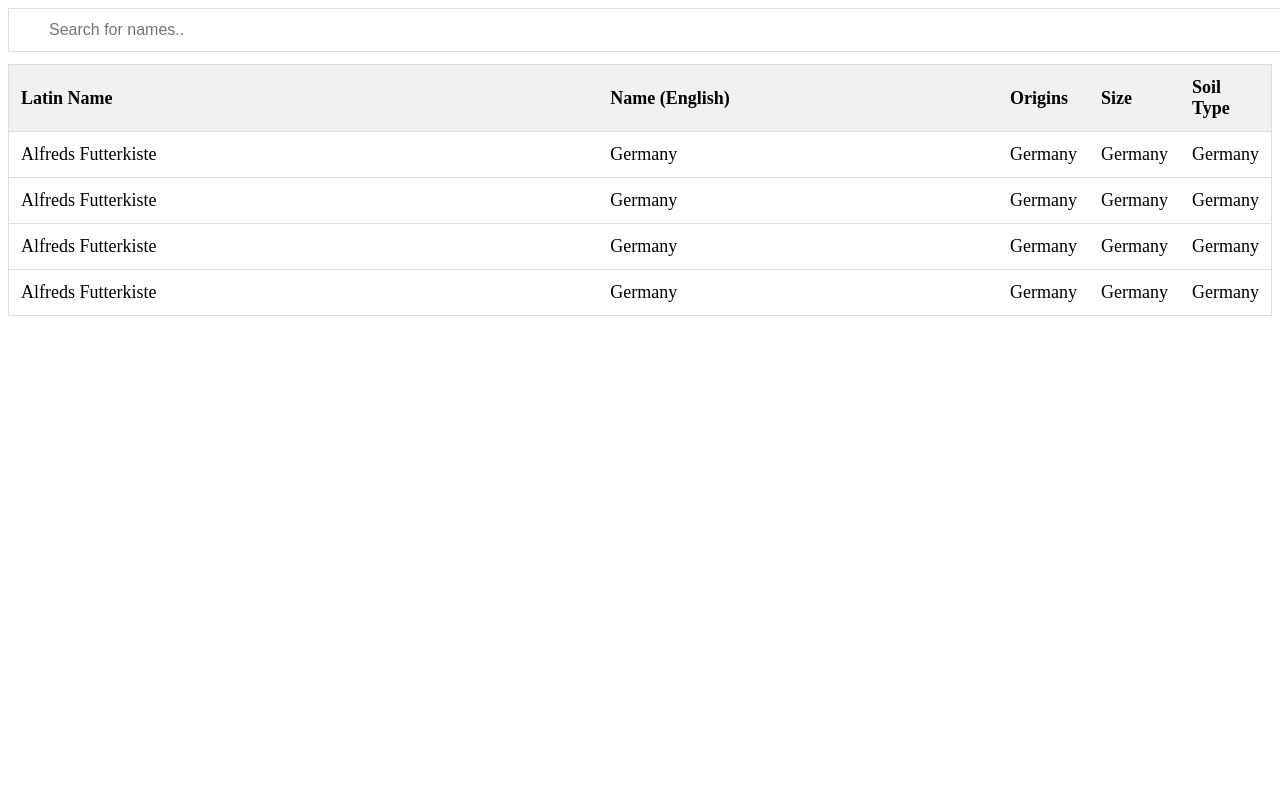
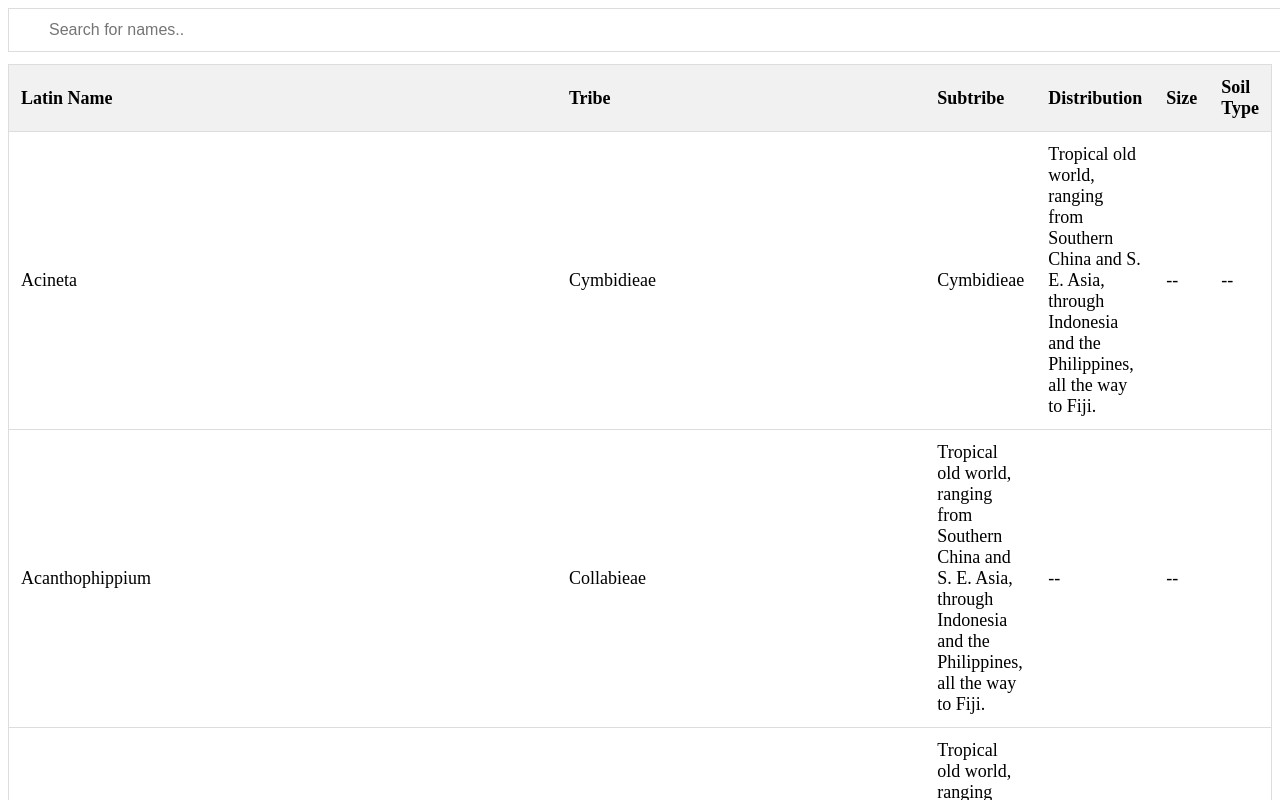
Before and after one commit to jace1084/Orchid-filter, a plain HTML site: page orchid-table.html in a window 1280 px wide. Shown: the top 800 px of the page. Drawn offline with Linux system fonts and the light colour scheme.

Commit message:
Adding in table headers

```diff
--- a/orchid-table.html
+++ b/orchid-table.html
@@ -16,45 +16,51 @@
         <table id="myTable">
           <tr class="header">
             <th style="width:60%;">Latin Name</th>
-            <th style="width:40%;">Name (English)</th>
-            <th style="width:40%;">Origins</th>
+            <th style="width:40%;">Tribe</th>
+            <th style="width:40%;">Subtribe</th>
+            <th style="width:40%;">Distribution</th>
             <th style="width:40%;">Size</th>
             <th style="width:40%;">Soil Type</th>
           </tr>
           <tr>
 
-            <td>Alfreds Futterkiste</td> <!--Latin Name-->
-            <td>Germany</td> <!--Name (English)-->
-            <td>Germany</td> <!--Origns-->
-            <td>Germany</td> <!--Size-->
-            <td>Germany</td> <!--Soil Type-->
+            <td>Acineta</td> <!--Latin Name-->
+            <td>Cymbidieae </td> <!--Tribe-->
+            <td>Cymbidieae </td> <!--Subtribe-->
+            <td>Tropical old world, ranging from Southern China and S. E. Asia, through Indonesia and the Philippines,
+                all the way to Fiji.</td> <!--Distribution-->
+            <td>--</td> <!--Size-->
+            <td>--</td> <!--Soil Type-->
 
           </tr>
           <tr>
 
-            <td>Alfreds Futterkiste</td>
-            <td>Germany</td>
-            <td>Germany</td>
-            <td>Germany</td>
-            <td>Germany</td>
+            <td>Acanthophippium</td> <!--Latin Name-->
+            <td>Collabieae</td> <!--Tribe-->
+            <td>Tropical old world, ranging from Southern China and S. E. Asia, through Indonesia and the Philippines,
+                all the way to Fiji.</td> <!--Distribution-->
+            <td>--</td> <!--Size-->
+            <td>--</td> <!--Soil Type-->
 
           </tr>
           <tr>
 
-            <td>Alfreds Futterkiste</td>
-            <td>Germany</td>
-            <td>Germany</td>
-            <td>Germany</td>
-            <td>Germany</td>
+            <td>Acanthophippium</td> <!--Latin Name-->
+            <td>Collabieae</td> <!--Tribe-->
+            <td>Tropical old world, ranging from Southern China and S. E. Asia, through Indonesia and the Philippines,
+                all the way to Fiji.</td> <!--Distribution-->
+            <td>--</td> <!--Size-->
+            <td>--</td> <!--Soil Type-->
 
           </tr>
           <tr>
 
-            <td>Alfreds Futterkiste</td>
-            <td>Germany</td>
-            <td>Germany</td>
-            <td>Germany</td>
-            <td>Germany</td>
+            <td>Acanthophippium</td> <!--Latin Name-->
+            <td>Collabieae</td> <!--Tribe-->
+            <td>Tropical old world, ranging from Southern China and S. E. Asia, through Indonesia and the Philippines,
+                all the way to Fiji.</td> <!--Distribution-->
+            <td>--</td> <!--Size-->
+            <td>--</td> <!--Soil Type-->
 
           </tr>
         </table>
```
